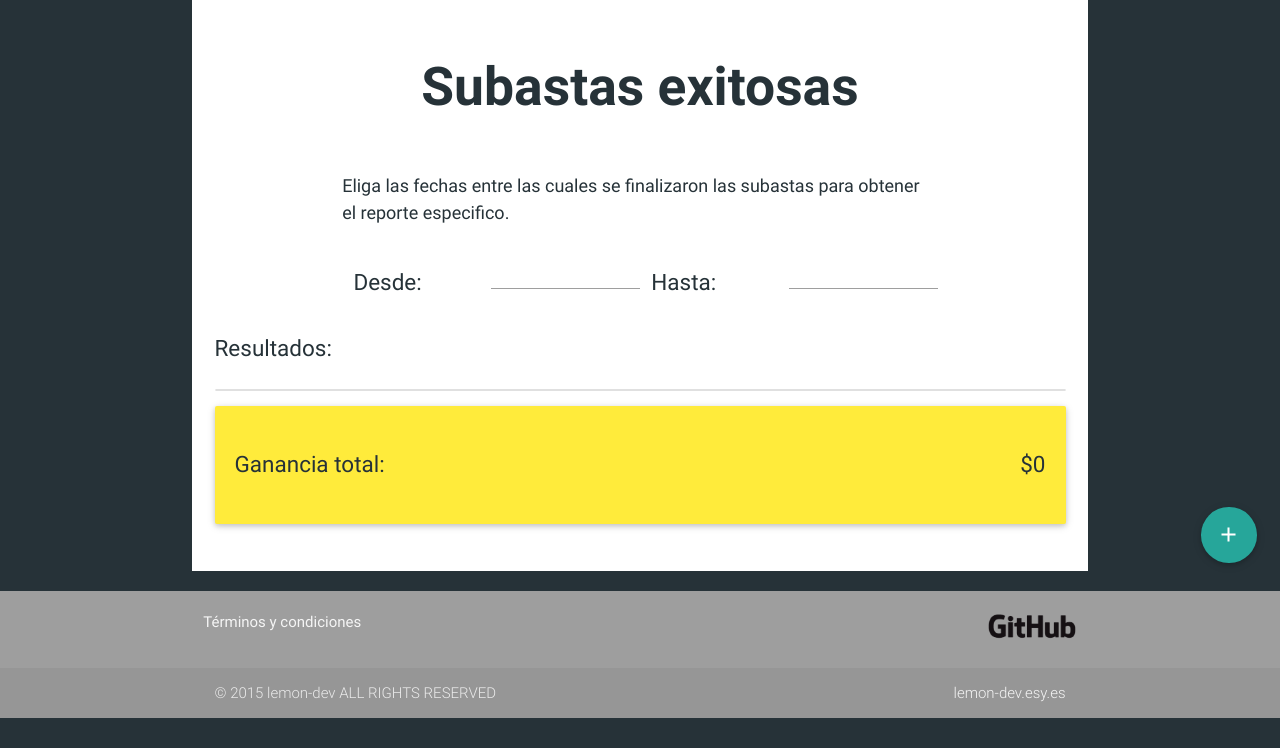
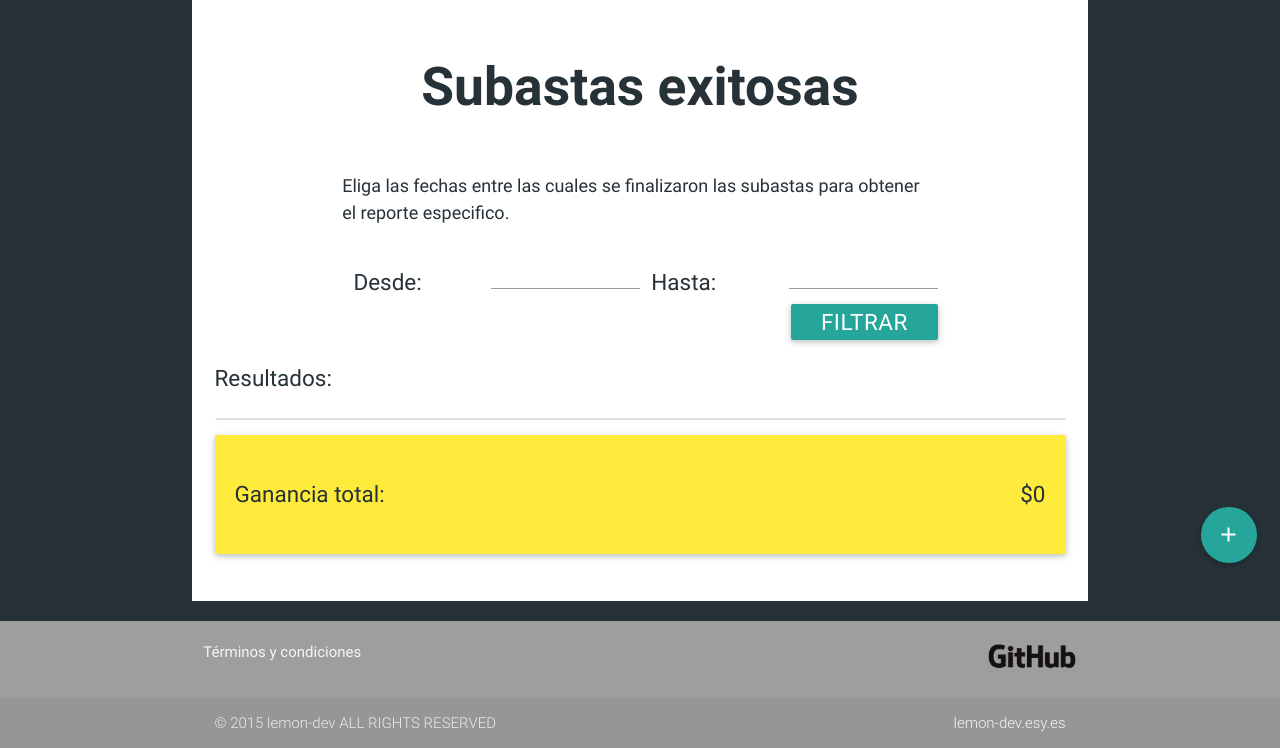
Before and after one commit to lemon-dev/bestnid, a PHP site: page /reporteSubastas.php in a window 1280 px wide. Shown: the part 193-941 px from the top of the page. Before the commit the page ends 911 px from the top, so only its background shows below. Run offline with PHP 8.4, Linux system fonts and the light colour scheme; data that the repository does not hold is empty.

Commit message:
AJAX del reporte de subastas

```diff
--- a/proyecto/db/functions.php
+++ b/proyecto/db/functions.php
@@ -41,11 +41,8 @@ function subastas_por_criterio($criterio = "C.nombre") {
 	return $db->query($query);
 }
 
-function subastas_exitosas($fecha_desde=NULL, $fecha_hasta=NULL) {
+function subastas_exitosas() {
 	include('connect.php');
-	if($fecha_desde != NULL && $fecha_hasta != NULL)
-		$query_string = "WHERE fecha_inicio BETWEEN " . $fecha_desde . "AND " . $fecha_hasta;
-	else $query_string = "";
 
 	$query = "SELECT *
 			FROM oferta_exitosa E
@@ -56,7 +53,23 @@ function subastas_exitosas($fecha_desde=NULL, $fecha_hasta=NULL) {
 			INNER JOIN producto P
 			ON S.id_producto = P.id_producto
 			INNER JOIN categoria C
-			ON P.id_categoria = C.id_categoria " . $query_string;
+			ON P.id_categoria = C.id_categoria ";
+
+	return $db->query($query);
+}
+
+function subastas_exitosas_entre($fecha_desde, $fecha_hasta) {
+	include('connect.php');
+
+
+	$query = "SELECT * FROM oferta_exitosa E
+			INNER JOIN oferta O ON E.id_oferta = O.id_oferta
+    		INNER JOIN subasta S ON S.id_subasta = O.id_subasta
+    		INNER JOIN producto P ON S.id_producto = P.id_producto
+    		INNER JOIN categoria C ON P.id_categoria = C.id_categoria
+    		WHERE S.fecha_final BETWEEN '" . $fecha_desde . "' AND '" . $fecha_hasta . "'";
+
+    		//echo $query;
 
 	return $db->query($query);
 }
--- a/proyecto/include/ver_subastas_exitosas.php
+++ b/proyecto/include/ver_subastas_exitosas.php
@@ -1,6 +1,14 @@
 <?php
 
-$subastas = subastas_exitosas();
+if(isset($_GET['desde'], $_GET['hasta'])):
+	//echo $_GET['desde'] . ' ' . $_GET['hasta'] . ' ';
+	include('../db/functions.php');
+	$subastas = subastas_exitosas_entre($_GET['desde'], $_GET['hasta']);
+
+else:
+	$subastas = subastas_exitosas();
+endif;
+
 $total = 0;
 
 if($subastas->num_rows > 0): while($subasta = $subastas->fetch_object()):
--- a/proyecto/js/main.js
+++ b/proyecto/js/main.js
@@ -156,7 +156,8 @@ $(document).ready(function() {
     // Inicializacion del date picker
     $('.datepicker').pickadate({
 		selectMonths: true, // Creates a dropdown to control month
-		selectYears:15 // Creates a dropdown of 15 years to control year
+		selectYears:15, // Creates a dropdown of 15 years to control year
+		format: 'yyyy-mm-dd'
 	});
 
 	//EDITAR USUARIO
@@ -605,6 +606,18 @@ $(document).ready(function() {
 		$(this).next().next().toggle();
 	});
 
+	/*******************************
+	REPORTES
+	*******************************/
+
+	$("#filtrar-subastas").submit(function(event) {
+		event.preventDefault();
+		var data = $(this).serialize();
+		$.get("include/ver_subastas_exitosas.php", data, function(response) {
+			$("#subastas_exitosas").html(response);
+		});
+	});
+
 	//
 
 
--- a/proyecto/reporteSubastas.php
+++ b/proyecto/reporteSubastas.php
@@ -5,12 +5,13 @@ ini_set('display_errors', 'On');
 $pageTitle = "Bestnid | Reporte - Subastas";
 include('include/header.php');
 include('db/functions.php');
-
+/*
 if(isset($_GET['desde'], $_GET['hasta'])) {
 	$fecha_desde = $_GET['desde'];
 	$fecha_hasta = $_GET['hasta'];
 	$subastas = subastas_exitosas($fecha_desde, $fecha_hasta);
 } else $subastas = subastas_exitosas();
+*/
 ?>
 
 
@@ -22,16 +23,17 @@ if(isset($_GET['desde'], $_GET['hasta'])) {
 
 	<div class="row container fechas-form col s12 m12 l12">
 		<p class="uso-fechas">Eliga las fechas entre las cuales se finalizaron las subastas para obtener el reporte especifico.</p>
-		<form action="">
+		<form id="filtrar-subastas" action="">
 			<p class="col m3">Desde: </p>
-			<input name="desde" type="date" class="datepicker left col m3">
+			<input name="desde" type="date" class="datepicker left col m3" required>
 			<p class="col m3">Hasta: </p>
-			<input name="hasta" type="date" class="datepicker right col m3">
+			<input name="hasta" type="date" class="datepicker right col m3" required>
+			<input type="submit" class="btn right" value="Filtrar">
 		</form>
 	</div>
 
 	<p>Resultados:</p>
-	<ul class="collection">
+	<ul id="subastas_exitosas" class="collection">
 		<?php include('include/ver_subastas_exitosas.php') ?>
 	</ul>
 
```
